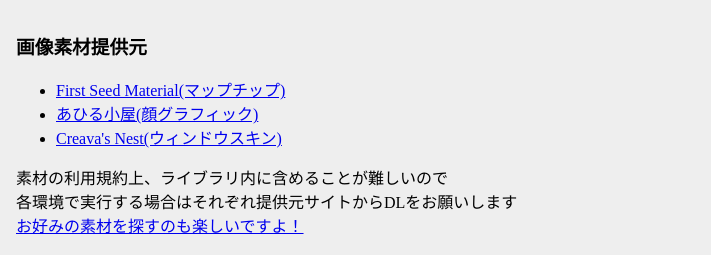
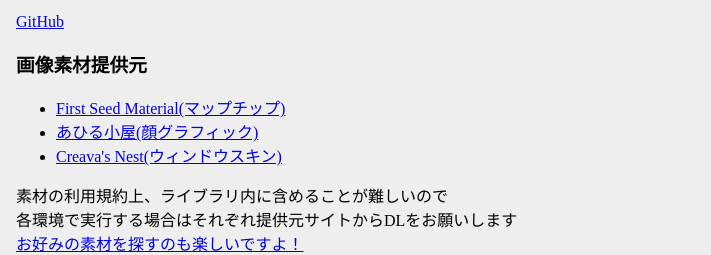
Before and after one commit to kjirou/rpgmaterial, a plain HTML site: page demo/index.html in a window 1280 px wide. Shown: the part 567-822 px from the top of the page, without its empty margins (0-711 px from the left). Drawn offline with Linux system fonts and the light colour scheme.

Commit message:
Add a link

```diff
--- a/demo/index.html
+++ b/demo/index.html
@@ -182,7 +182,10 @@ $('#explanation_button').bind('mousedown', function(){
 
 
 <div id="credits">
-<h3>画像素材提供元</h3>
+    <div>
+        <a href="https://github.com/kjirou/rpgmaterial" target="_blank">GitHub</a>
+    </div>
+    <h3>画像素材提供元</h3>
     <ul>
         <li><a href="http://www.tekepon.net/fsm/" target="_blank">First Seed Material(マップチップ)</a></li>
         <li><a href="http://momomohouse.jugem.jp/" target="_blank">あひる小屋(顔グラフィック)</a></li>
@@ -190,7 +193,8 @@ $('#explanation_button').bind('mousedown', function(){
     </ul>
     <div>素材の利用規約上、ライブラリ内に含めることが難しいので<br />
         各環境で実行する場合はそれぞれ提供元サイトからDLをお願いします<br />
-        <a href="http://kjirou.net/main/public/js/lib/linkcollection/materials/" target="_blank">お好みの素材を探すのも楽しいですよ！</a></div>
+        <a href="http://kjirou.net/main/public/js/lib/linkcollection/materials/" target="_blank">お好みの素材を探すのも楽しいですよ！</a>
+    </div>
 </div>
 
 
```
